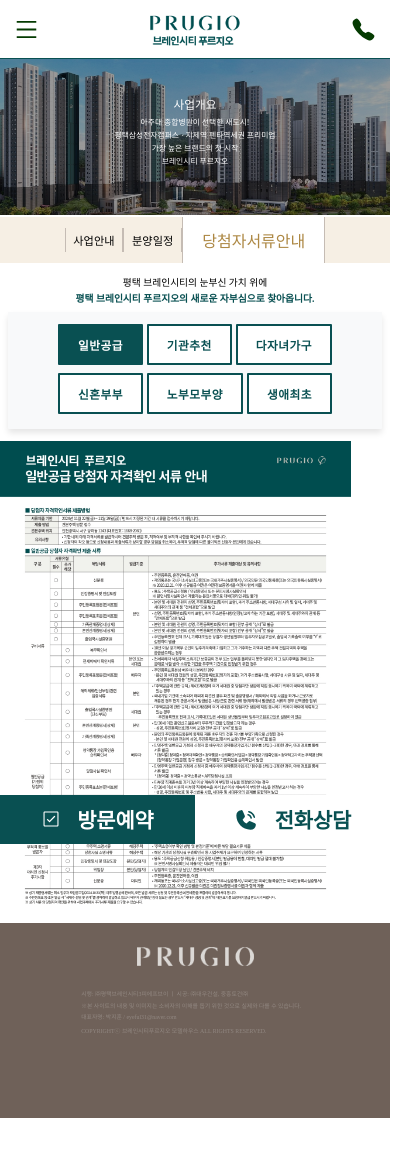
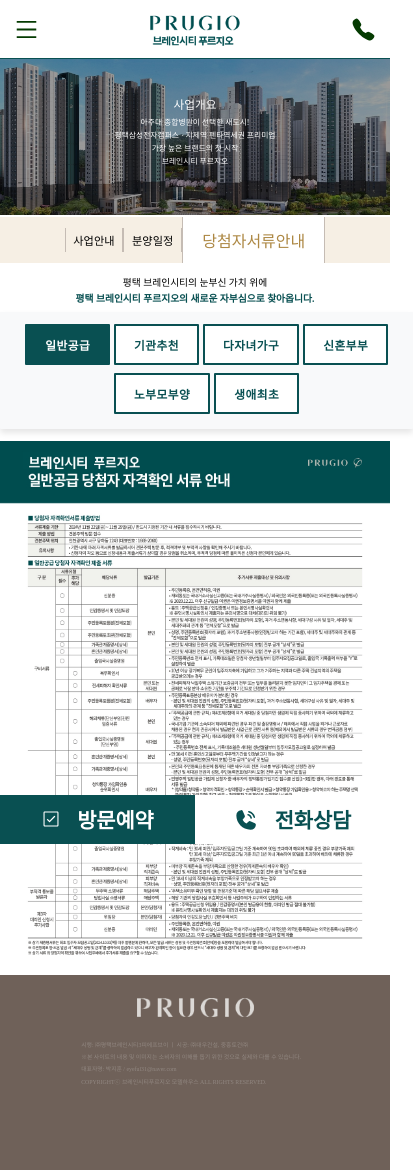
Before and after one commit to parkjihun22/jeju-wepark, a React (Create React App) app: page /BusinessGuide/documents in a window 390 px wide. Shown: the whole page, 413 px wide, since content can reach past the window. Before the commit the page ends 1118 px from the top, so only its background shows below. Built offline with nearby package versions, Linux system fonts and the light colour scheme; a web font is replaced by a local one.

Commit message:
feat : 패딩수정

```diff
--- a/src/pages/BusinessGuide/BusinessGuide.module.scss
+++ b/src/pages/BusinessGuide/BusinessGuide.module.scss
@@ -15,7 +15,7 @@
     margin-bottom: 4vw;
     width: 100%;
     @media (max-width: 900px) {
-        width: 90%;
+        width: 100%;
     }
 }
 
@@ -144,11 +144,11 @@
     background-color: #f8f9fa; /* 더 밝고 현대적인 배경색 */
     padding: 1vw;
     border-radius: 1px; /* 더 부드러운 모서리 */
-    width: 60%;
+    width: 50%;
     box-shadow: 0 4px 6px rgba(0, 0, 0, 0.1); /* 그림자 효과 추가 */
 
     .button {
-      padding: 10px 50px;
+      padding: 10px 20px;
       font-size: 1vw;
       font-weight: 600;
       color: #095052;
@@ -181,7 +181,7 @@
     }
 
     @media (max-width: 900px) {
-      width: 90%;
+      width: 100%;
       padding: 3vw;
 
       .button {
```
